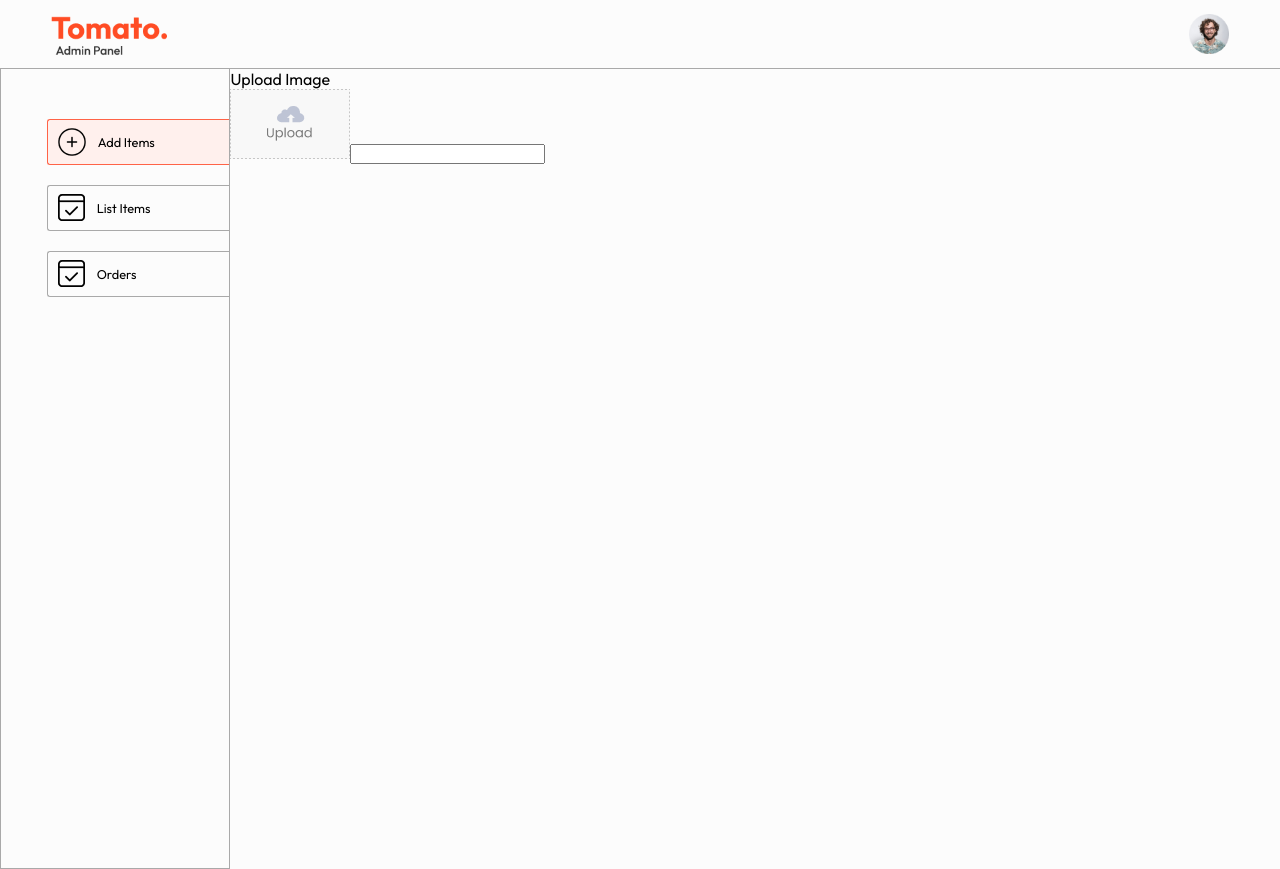
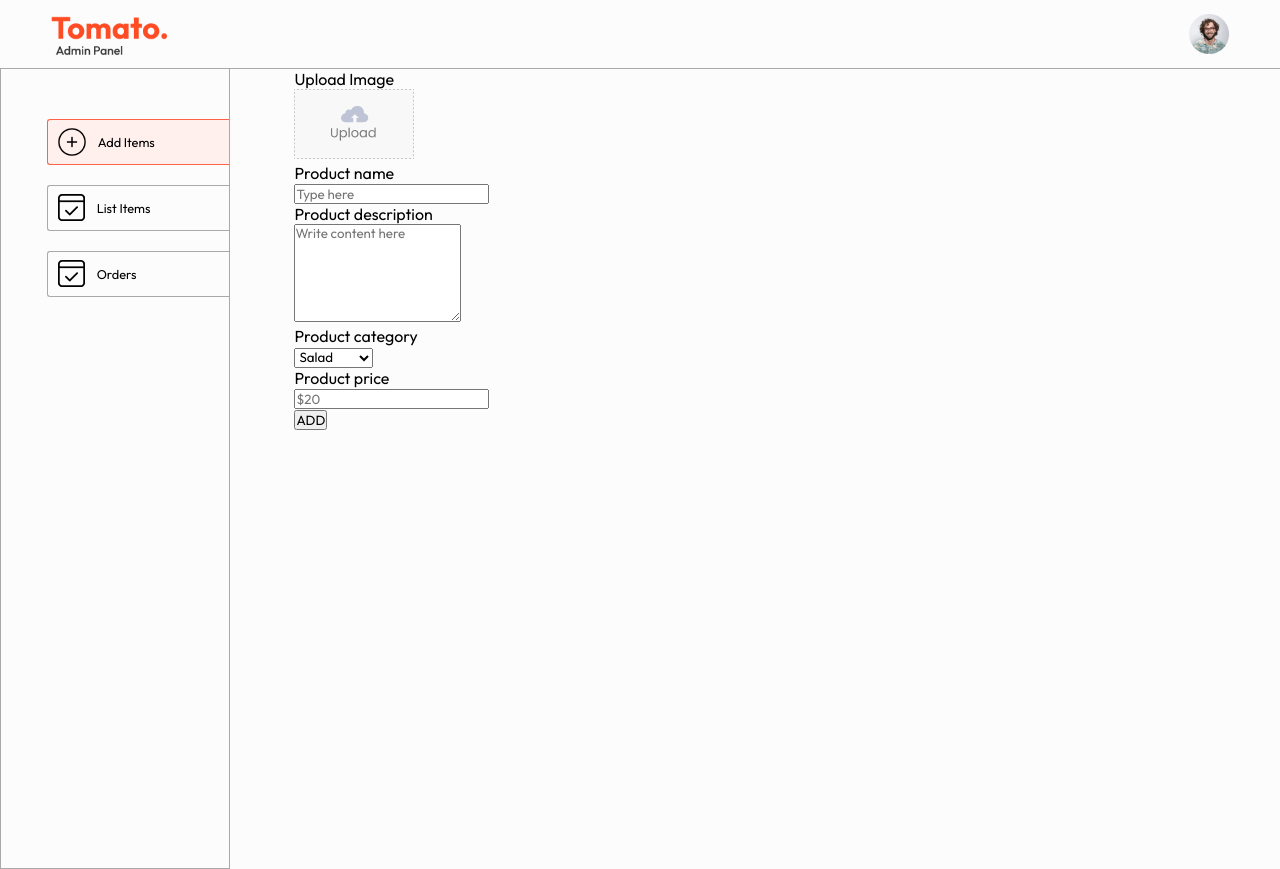
Before and after one commit to Arti05-Ambre/Food-Order, a React (Vite) app in the folder admin/: page /add in a window 1280 px wide. Built offline with nearby package versions, Linux system fonts and the light colour scheme.

Commit message:
initial commit

```diff
--- a/admin/src/pages/Add/Add.css
+++ b/admin/src/pages/Add/Add.css
@@ -0,0 +1,5 @@
+.add{
+    width:70%;
+    margin-left: max(5vw,25px);
+
+}
--- a/admin/src/pages/Add/Add.jsx
+++ b/admin/src/pages/Add/Add.jsx
@@ -8,12 +8,44 @@
         <div className="add-img-upload flex-col">
           <p>Upload Image</p>
           <label htmlFor="image">
-            <img src={assets.upload_area} alt=""/>
+            <img src={assets.upload_area} alt="" />
           </label>
-          <input type=""/>
+          <input type="file" id="image" hidden required />
+        </div>
+        <div className="add-product-name flex-col">
+          <p>Product name</p>
+          <input type="text" name='name' placeholder='Type here' />
+        </div>
+
+        <div className="add-product-description flec-col">
+          <p>Product description</p>
+          <textarea name="description" rows="6" placeholder='Write content here'></textarea>
+
+        </div>
+
+        <div className="add-category-price">
+          <div className="add-category flex-col">
+            <p>Product category</p>
+            <select name="category">
+              <option value="Salad">Salad</option>
+              <option value="Rolls">Rolls</option>
+              <option value="Deserts">Deserts</option>
+              <option value="Sandwich">Sandwich</option>
+              <option value="Pure Veg">Pure Veg</option>
+              <option value="Pasta">Pasta</option>
+              <option value="Noodles">Noodles</option>
+            </select>
           </div>
+          <div className="add-price flex-col">
+            <p>Product price</p>
+            <input type="Number" name='price' placeholder='$20' />
+
+          </div>
+        </div>
+        <button type='submit' className='add-btn'>ADD</button>
 
       </form>
+
 
     </div>
   )
```
